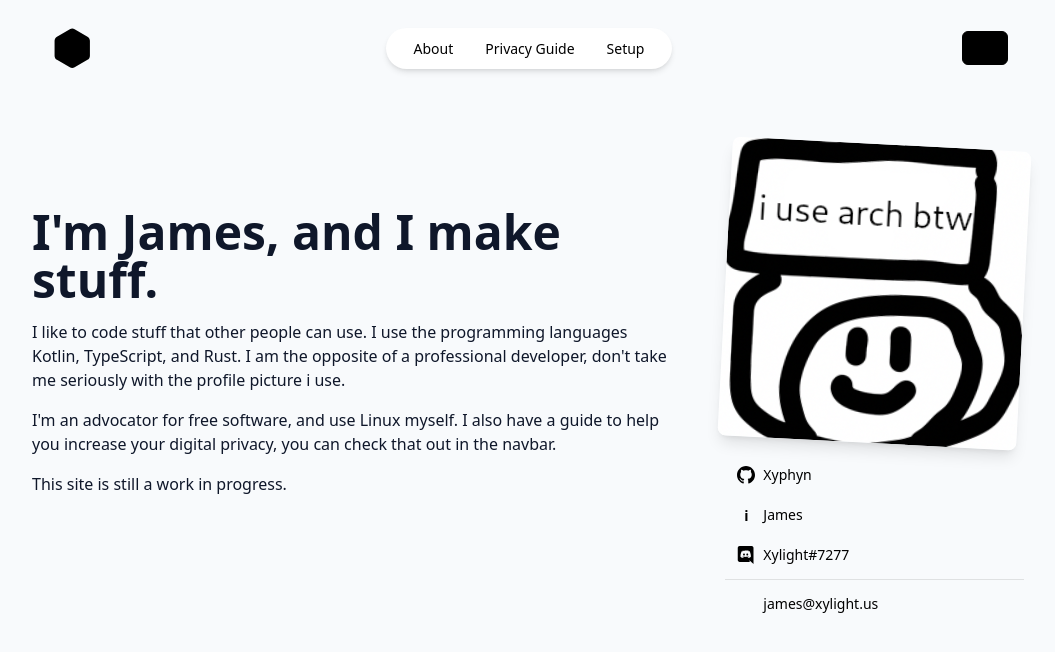
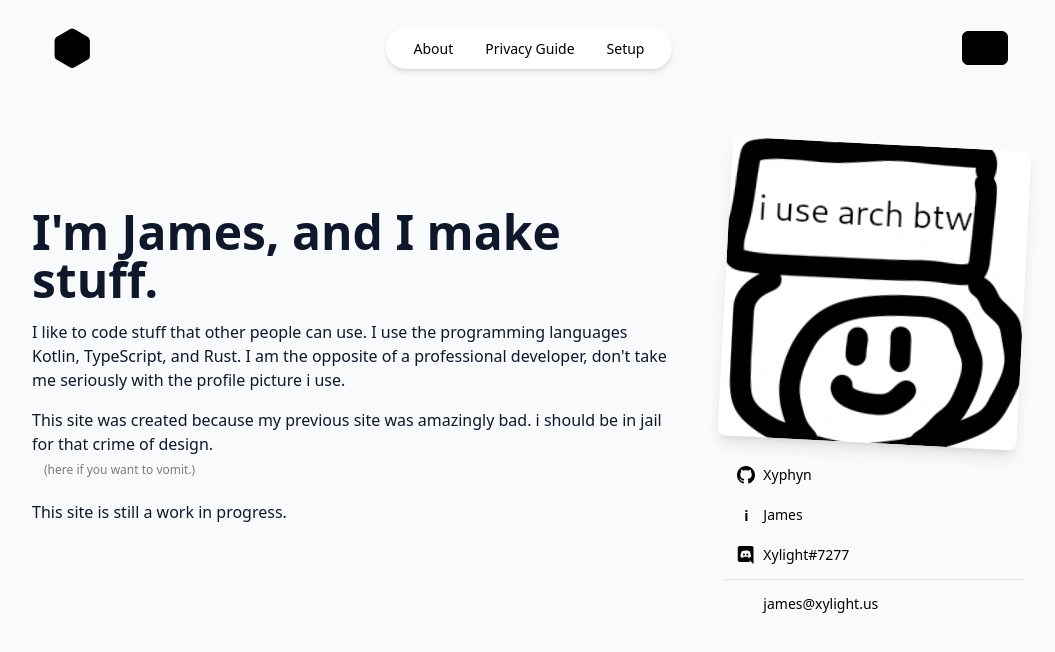
Before and after one commit to Xyphyn/site-old, a SvelteKit app: page /about in a window 1280 px wide. Shown: the top 652 px of the page, without its empty margins (112-1167 px from the left). Built offline with nearby package versions, Linux system fonts and the light colour scheme; some icons are missing.

Commit message:
design: misc design tweaks

```diff
--- a/src/routes/+page.svelte
+++ b/src/routes/+page.svelte
@@ -20,14 +20,14 @@
         </p>
     </div>
 
-    <span class="mx-4 mt-8 text-sm uppercase opacity-60">Projects</span>
+    <span class="mx-4 text-sm uppercase opacity-60">Projects</span>
     <p class="mx-4 max-w-2xl opacity-80">
         I've made plenty of projects over a while, but here's the ones I'm most
         proud of. All of them are open-source, so you can look into their
         terrible code.
     </p>
     <section
-        class="grid grid-cols-1 gap-x-6 gap-y-8 m-4 sm:grid-cols-2 lg:grid-cols-3"
+        class="grid grid-cols-1 gap-x-6 gap-y-8 mx-4 sm:grid-cols-2 lg:grid-cols-3"
     >
         <Project url="https://imagi.xylight.us">
             <img
--- a/src/routes/about/+page.svelte
+++ b/src/routes/about/+page.svelte
@@ -18,10 +18,15 @@
             opposite of a professional developer, don't take me seriously with
             the profile picture i use.
         </p>
-        <p>
-            I'm an advocator for free software, and use Linux myself. I also
-            have a guide to help you increase your digital privacy, you can
-            check that out in the navbar.
+        <p class="inline">
+            This site was created because my previous site was amazingly bad. i
+            should be in jail for that crime of design. <Button
+                link
+                href="https://astro-site-pearl.vercel.app/"
+                class="inline mx-0 w-max text-xs opacity-50"
+            >
+                (here if you want to vomit.)
+            </Button>
         </p>
         <p>This site is still a work in progress.</p>
     </div>
```
